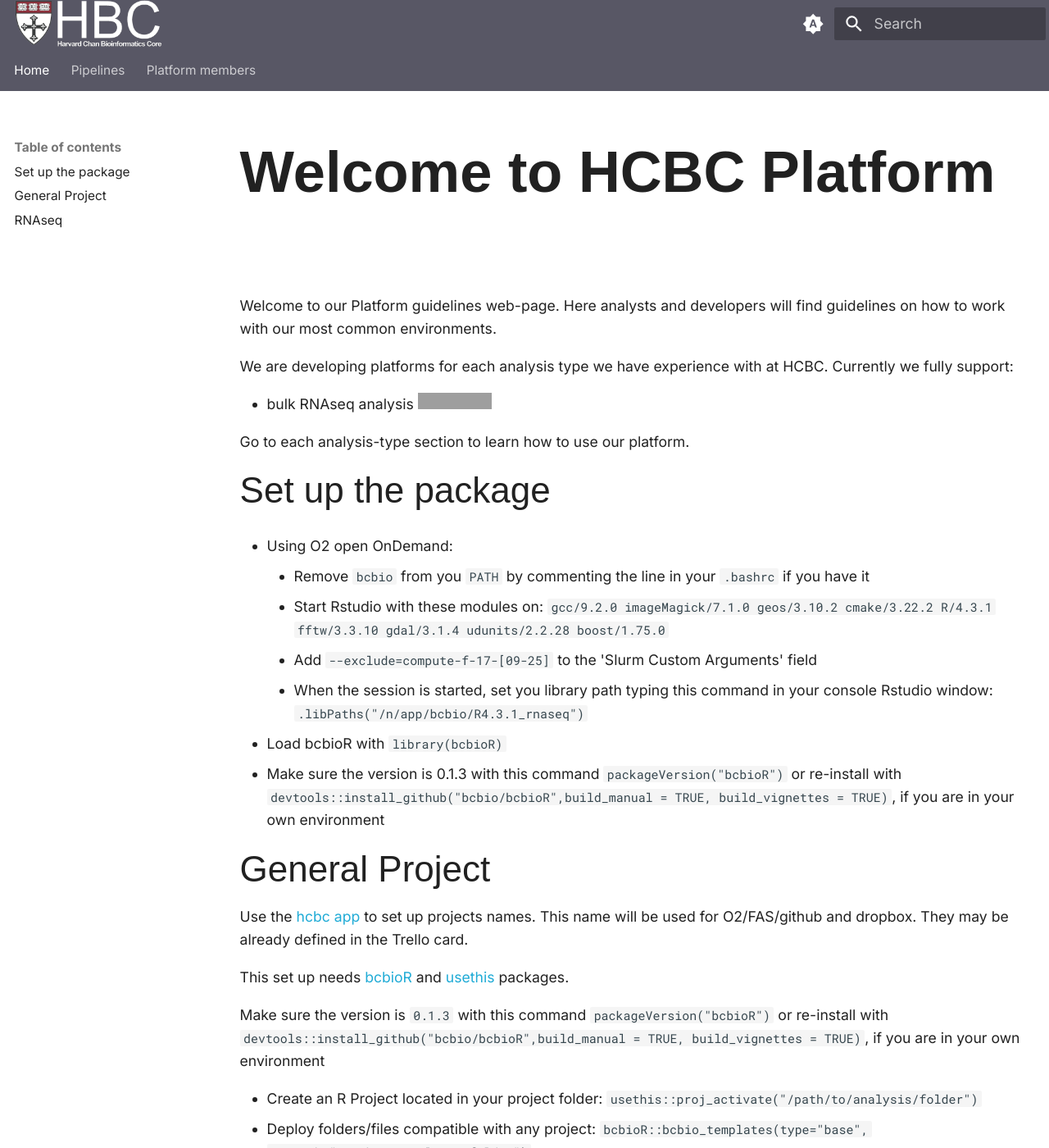
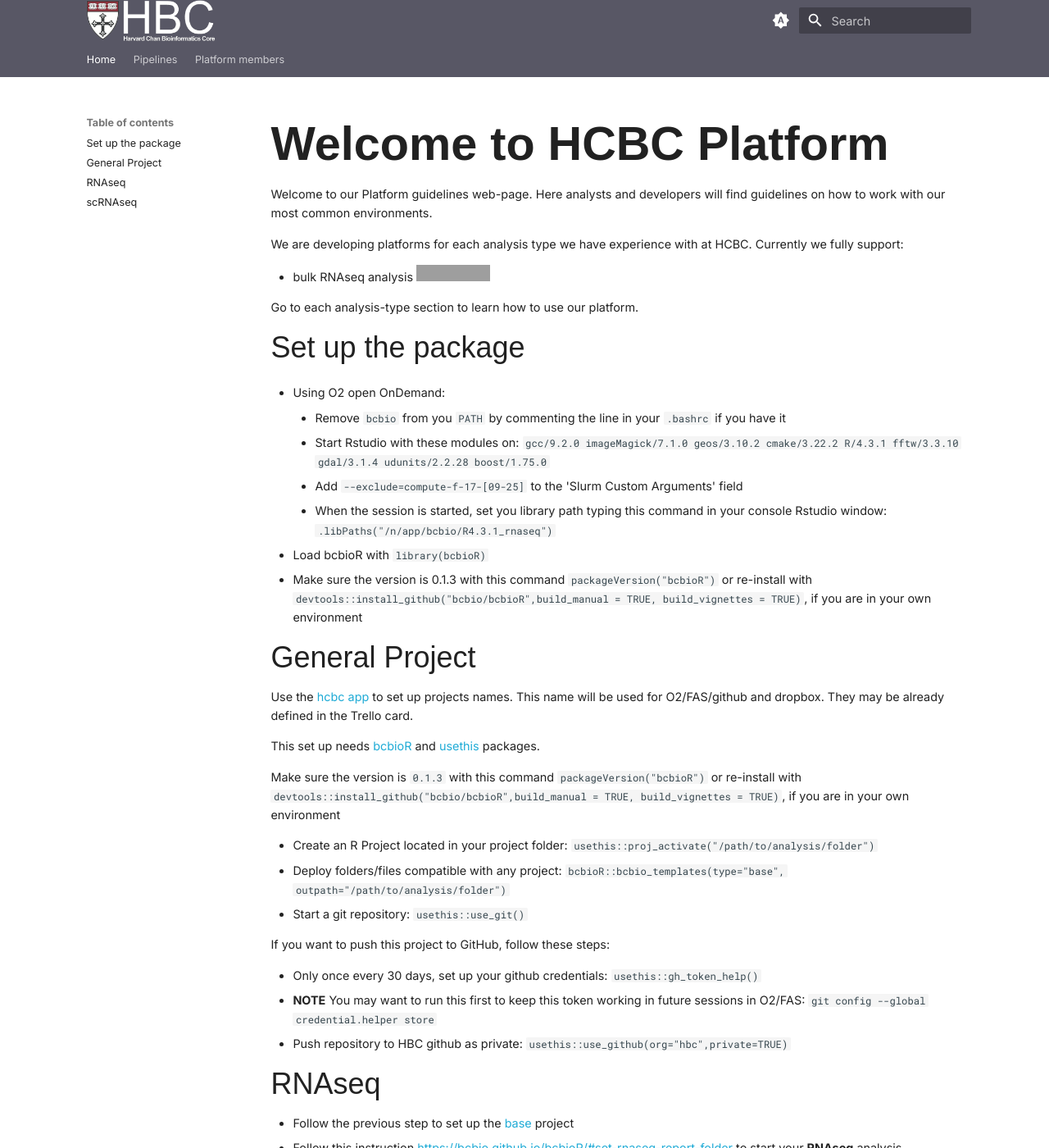
Before and after one commit to upendrabhattarai/test, an MkDocs documentation site: the page built from docs/index.md, in a window 1280 px wide and 1400 px high. Shown: the whole window at 82% size. Built offline with MkDocs 1.6.1 and Material for MkDocs 9.7.7, drawn with Linux system fonts in a browser that asks for light colours; some of the changed text lies outside the part shown; grey boxes are pictures that could not be loaded.

Commit message:
add scRNAseq path for R

```diff
--- a/docs/index.md
+++ b/docs/index.md
@@ -42,6 +42,10 @@ If you want to push this project to GitHub, follow these steps:
 * Follow the previous step to set up the [base](#general-project) project
 * Follow this instruction https://bcbio.github.io/bcbioR/#set-rnaseq-report-folder to start your **RNAseq** analysis
 
+## scRNAseq
+
+Please, change to this common library path to perform you  analysis: `.libPaths("/n/app/bcbio/R4.3.1_singlecell/")`.
+
 # bcbioR supported templates
 
 We used `bcbioR` to deploy folders and code to our project directories to improve robustness in our analysis.
--- a/overrides/stylesheets/extra.css
+++ b/overrides/stylesheets/extra.css
@@ -21,11 +21,11 @@
 
 /* HBC style typography */
 html {
-    font-size: 22px;
+    font-size: 18px;
 }
 .md-typeset h1 {
     color: var(--md-default-fg-color);
-    font-size: 2rem;
+    font-size: 1.5rem;
     font-family: "Degular", sans-serif;
     line-height: 1.5rem;
     font-weight: 600;
@@ -34,18 +34,18 @@ html {
     margin-top: 0rem;
 }
 .md-typeset h2 {
-    font-size: 1rem;
+    font-size: 1.2rem;
     font-family: "Degular", sans-serif;
-    line-height: 1rem;
+    line-height: 1.2rem;
     font-weight: 500;
     letter-spacing: 0;
     margin-top: 0rem;
     margin-bottom: 0rem;
 }
 .md-typeset h3 {
-    font-size: 1.2rem;
+    font-size: rem;
     font-family: "Degular", sans-serif;
-    line-height: 1.5rem;
+    line-height: 1rem;
     font-weight: 400;
     letter-spacing: 0;
 }
```
